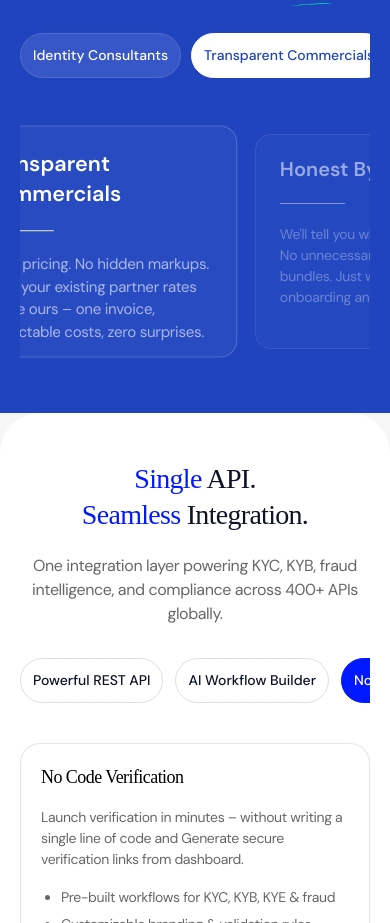
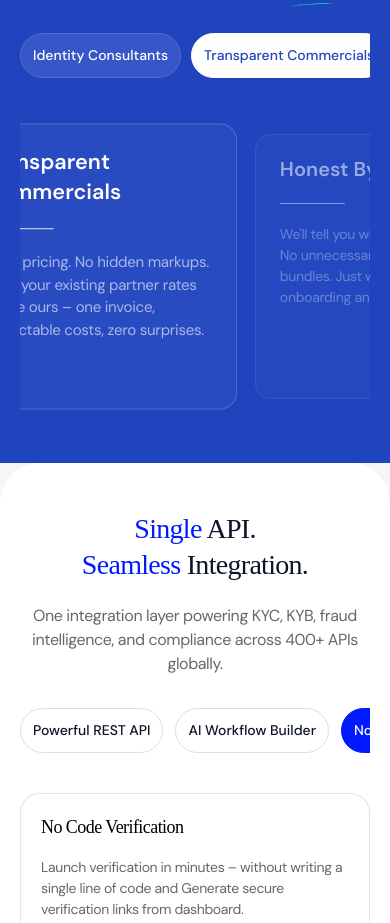
Before and after one commit to tojo04/idto-website, a React (Vite) app: page / in a window 390 px wide. Shown: the part 2680-3603 px from the top of the page. Built offline with nearby package versions, Linux system fonts and the light colour scheme; a web font is replaced by a local one.

Commit message:
checkpoint 14

```diff
--- a/src/components/LandingPage/WhyChooseSection.tsx
+++ b/src/components/LandingPage/WhyChooseSection.tsx
@@ -84,7 +84,7 @@ export default function WhyChooseSection() {
         data-real-index={realIndex}
         className={`group shrink-0 border border-[#536bc9] flex flex-col
           bg-[rgba(55,87,200,0.43)]
-          w-[260px] h-53.75 lg:w-120.25 lg:h-89.5 rounded-2xl lg:rounded-4xl p-[20px_24px] lg:p-[31px_41px]
+          w-[260px] h-auto min-h-53.75 lg:w-120.25 lg:h-89.5 rounded-2xl lg:rounded-4xl p-[20px_24px] lg:p-[31px_41px]
           transition-all duration-500 ${
             isMiddle
               ? "opacity-100 scale-[1.08]"
```
